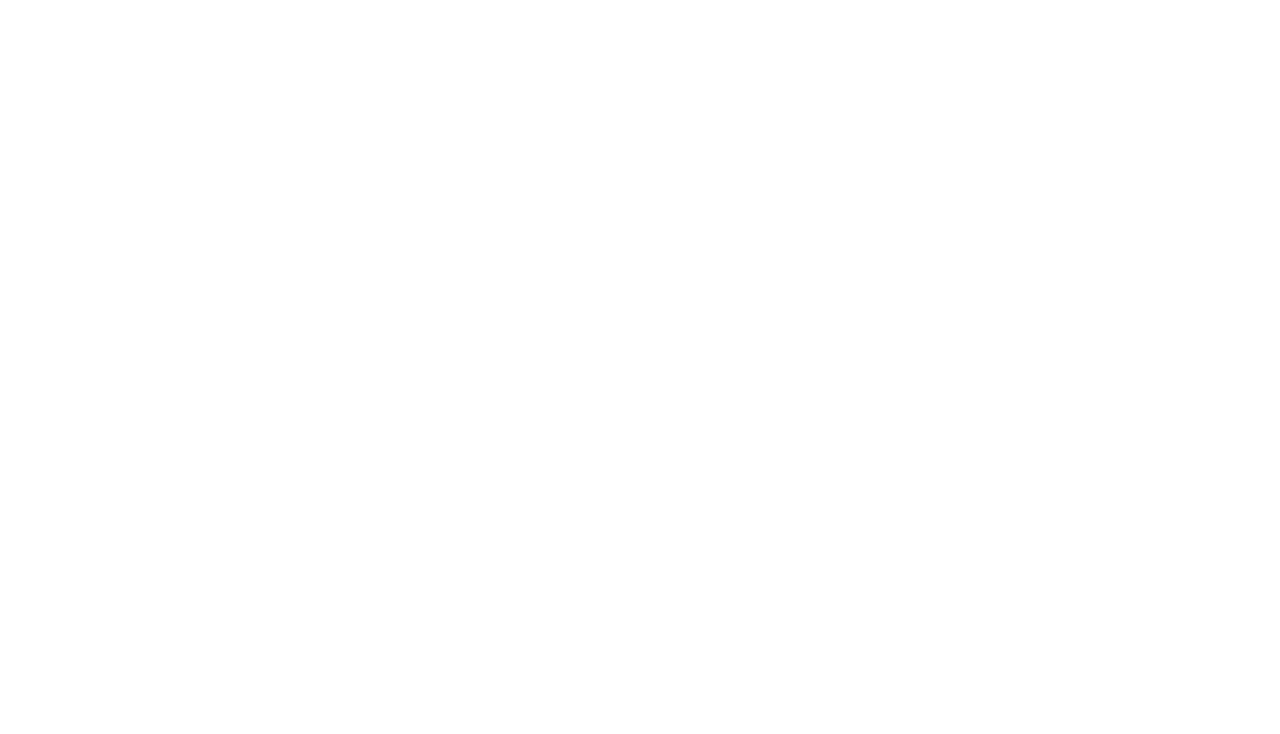
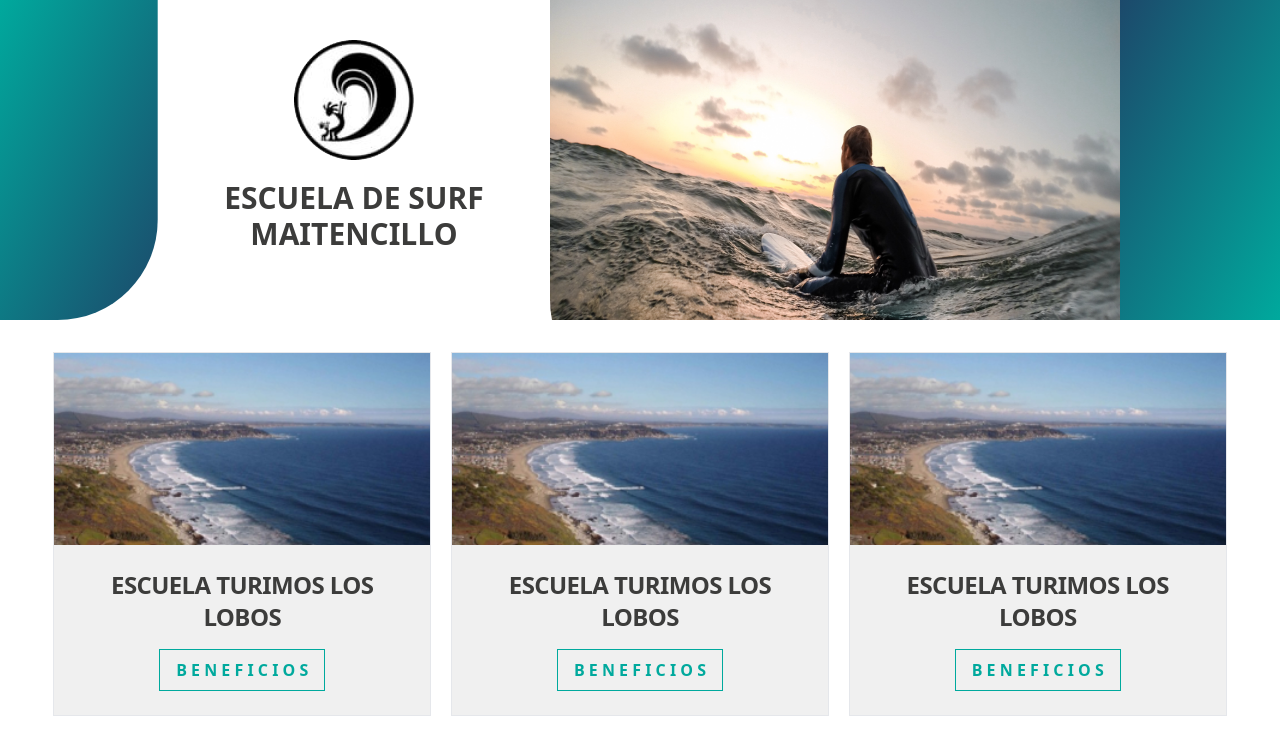
Before and after one commit to kai121814/buscaolas3, a Nuxt app in the folder buscaolas/: page /Playas in a window 1280 px wide. Before the commit this address had no page. Shown: the top 734 px of the page. Built offline with nearby package versions, Linux system fonts and the light colour scheme.

Commit message:
Ostia update

```diff
--- a/buscaolas/components/Clubhead.vue
+++ b/buscaolas/components/Clubhead.vue
@@ -14,7 +14,7 @@
     </div>
 
     <div>
-      <img src="~/assets/thumbnails/contacto-surf.png" class="object-cover h-full w-full image" />
+      <img src="~/assets/thumbnails/contacto-surf.png" class="h-80 w-full image" />
     </div>
 
     <div class="rightblue bg-gradient-to-br from-headblue to-botgr">
--- a/buscaolas/pages/Club2.vue
+++ b/buscaolas/pages/Club2.vue
@@ -35,6 +35,7 @@
 
         </div>
         <Contactofoot/>
+        <Footer/>
     </div>
 
 </template>
--- a/buscaolas/pages/Contacto.vue
+++ b/buscaolas/pages/Contacto.vue
@@ -37,6 +37,7 @@
 
     </div>
         <Contactofoot/>
+        <Footer/>
     </div>
   </template>
 
--- a/buscaolas/pages/Contacto_partner.vue
+++ b/buscaolas/pages/Contacto_partner.vue
@@ -34,6 +34,7 @@
 
     </div>
         <Contactofoot/>
+        <Footer/>
     </div>
   </template>
 
--- /dev/null
+++ b/buscaolas/pages/Playas.vue
@@ -0,0 +1,45 @@
+<script setup>
+const club = [1, 2, 3, 4, 5, 6, 7, 8, 9];
+</script>
+
+<template>
+  <div>
+    <div class="overflow-x-hidden">
+      <client-only>
+        <Clubhead />
+        <div class="mx-auto w-11/12">
+
+        </div>
+      </client-only>
+    </div>
+
+    <div class="grid grid-cols-3 gap-5 mx-auto w-11/12 pt-8 pb-8">
+      <div class="border" v-for="(c, i) in club" :key="i">
+        <img
+          src="~/assets/thumbnails/image.jpg"
+          class="object-cover h-48 w-full ..."
+        />
+        <a
+          href="#"
+          class="block w-full p-6" style="background-color: #F0F0F0;"
+        >
+          <h5
+            class="mb-2 text-2xl font-bold tracking-tight text-dark-grey text-center pb-2"
+          >
+            ESCUELA TURIMOS LOS LOBOS
+          </h5>
+
+          <div class="flex justify-center">
+            <button
+              class="text-skyblue font-bold py-2 px-4 border border-skyblue uppercase"
+            >
+              B e n e f i c i o s
+            </button>
+          </div>
+        </a>
+      </div>
+    </div>
+
+    <Footer/>
+  </div>
+</template>
--- /dev/null
+++ b/buscaolas/pages/Tournament.vue
@@ -0,0 +1,18 @@
+<script setup>
+const club = [1, 2, 3, 4, 5, 6, 7, 8, 9];
+</script>
+
+<template>
+    <div class="overflow-y-hidden">
+      <client-only>
+        <Clubhead />
+        <div class="mx-auto w-11/12">
+
+        </div>
+      </client-only>
+    </div>
+
+
+    <Contactofoot />
+    <Footer/>
+</template>
```
